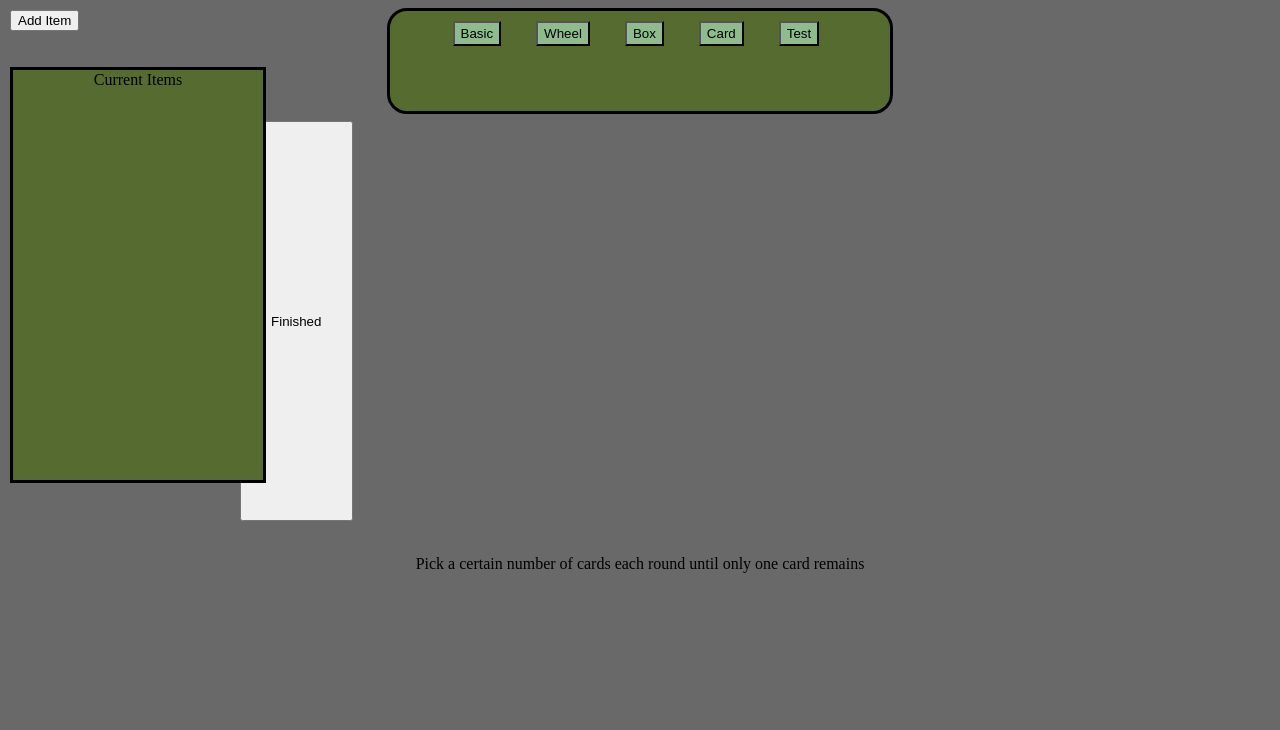
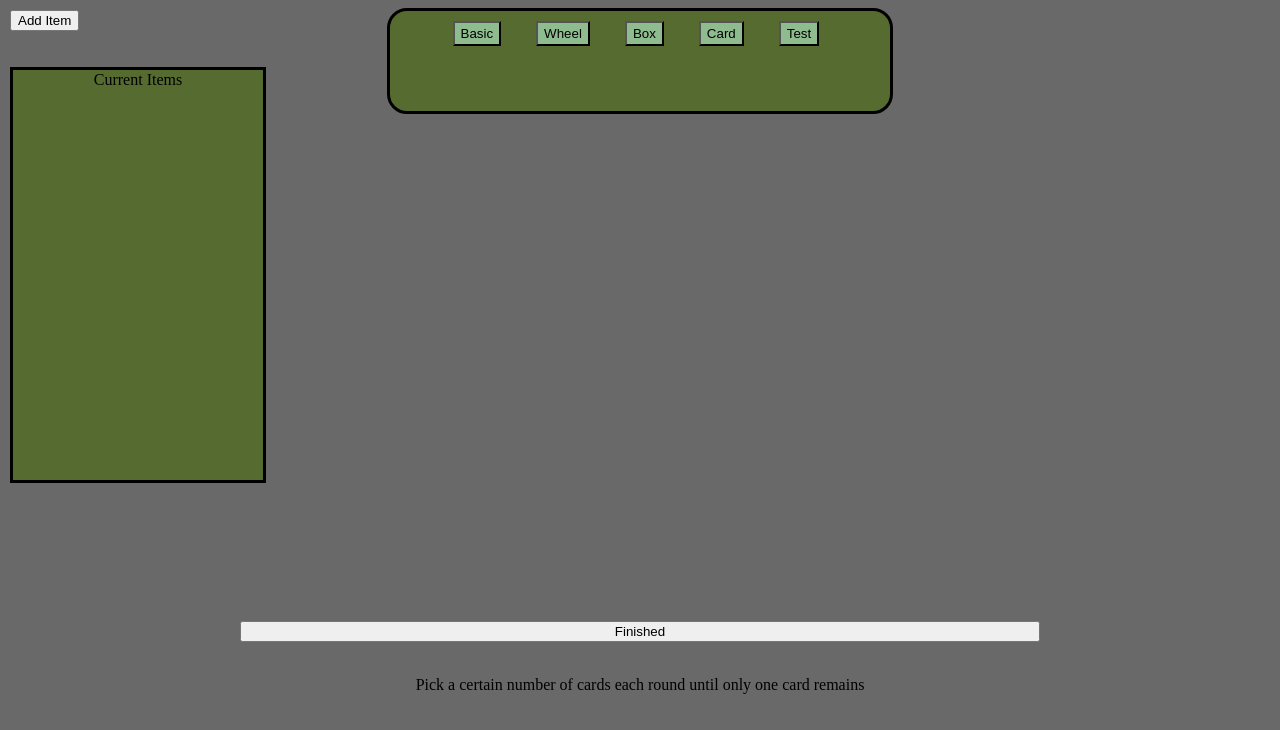
Before and after one commit to HyperionPanda/Randomizer, an Angular app in the folder RandomWeb/: page / in a window 1280 px wide. Both pictures are taken after a click on the input "Card". Shown: the top 730 px of the page. Built offline with nearby package versions, Linux system fonts and the light colour scheme.

Commit message:
changed card structure so that number of cards would not overflow. Reduced number of items allowed to add to list to 15. Possible bug with the number change from 20 to 15 with loading the image of the card.

```diff
--- a/RandomWeb/src/app/components/box-shuffle/box-shuffle.component.ts
+++ b/RandomWeb/src/app/components/box-shuffle/box-shuffle.component.ts
@@ -18,7 +18,7 @@ export class BoxShuffleComponent {
 
   constructor(private el : ElementRef, private renderer : Renderer2){this.basicList = []; this.previousWinner = 21;}
 
-  //program for determining which element is picked
+  //program for determining which element is selected
   randomPick(){
     const pickButton = this.el.nativeElement.querySelector(".center");
 
@@ -32,7 +32,7 @@ export class BoxShuffleComponent {
         this.previousWinner = val;
         return val;
       }else{
-
+        //so long as the previous winner is not the current winner, allow the new winner
         if(this.previousWinner != val){
           console.log("previous = "+this.previousWinner)
           console.log("current = "+val)
@@ -43,6 +43,7 @@ export class BoxShuffleComponent {
     }
   }
 
+  //animation for the final winner
   async finalPick(){
     const wholeBox = this.el.nativeElement.querySelector(".container");
     const answerPaper = this.el.nativeElement.querySelector("#papers3");
@@ -54,6 +55,7 @@ export class BoxShuffleComponent {
     //alert(this.currentWinner);
   }
 
+  //animation for shuffling the box
   async delayPattern(element: ElementRef,changeType: String,changeValue : number,changeValueType: String, numberOfRepeat : number){
 
     for(let i = 0; i < numberOfRepeat; i++){
--- a/RandomWeb/src/app/components/card-pick/card-pick.component.css
+++ b/RandomWeb/src/app/components/card-pick/card-pick.component.css
@@ -1,8 +1,13 @@
+#element{
+    display:flex;
+    flex-direction: column;
+
+}
 #container{
     position:relative;
 
     width: 800px;
-    height: 400px;
+    height: 500px;
 
     background:transparent;
     border: none !important;
--- a/RandomWeb/src/app/components/card-pick/card-pick.component.html
+++ b/RandomWeb/src/app/components/card-pick/card-pick.component.html
@@ -1,7 +1,9 @@
-<div id = "container">
-    <button (click) = "finalSelection()">Finished</button>
-    <!-- For annotation that creates a card for each number of items-->
-    @for(option of basicList; let i = $index; track option){
-        <div class = "card unselected" id = {{option}} (click) = "selectCard(option)"><span id = "v-{{option}}" class = "cardValue" hidden>{{option}}</span></div>
-    }
+<div id = "element">
+    <div id = "container">
+        <!-- For annotation that creates a card for each number of items-->
+        @for(option of basicList; let i = $index; track option){
+            <div class = "card unselected" id = {{option}} (click) = "selectCard(option)"><span id = "v-{{option}}" class = "cardValue" hidden>{{option}}</span></div>
+        }
+    </div>
+    <button id = "finish" (click) = "finalSelection()">Finished</button>
 </div>
--- a/RandomWeb/src/app/components/selection/selection.component.ts
+++ b/RandomWeb/src/app/components/selection/selection.component.ts
@@ -27,7 +27,7 @@ export class SelectionComponent {
   //if a new value is added to the list, send updated list to primary app
   addItemToList() : void{
 
-    if(this.listSize < 20){
+    if(this.listSize < 15){
 
       const item = this.element.nativeElement.querySelector('#newItem');
 
@@ -43,7 +43,7 @@ export class SelectionComponent {
       itemList.appendChild(addItem);
 
     }else{
-      alert("Can not add more than 20 items")
+      alert("Can not add more than 15 items")
     }
   }
 
```
